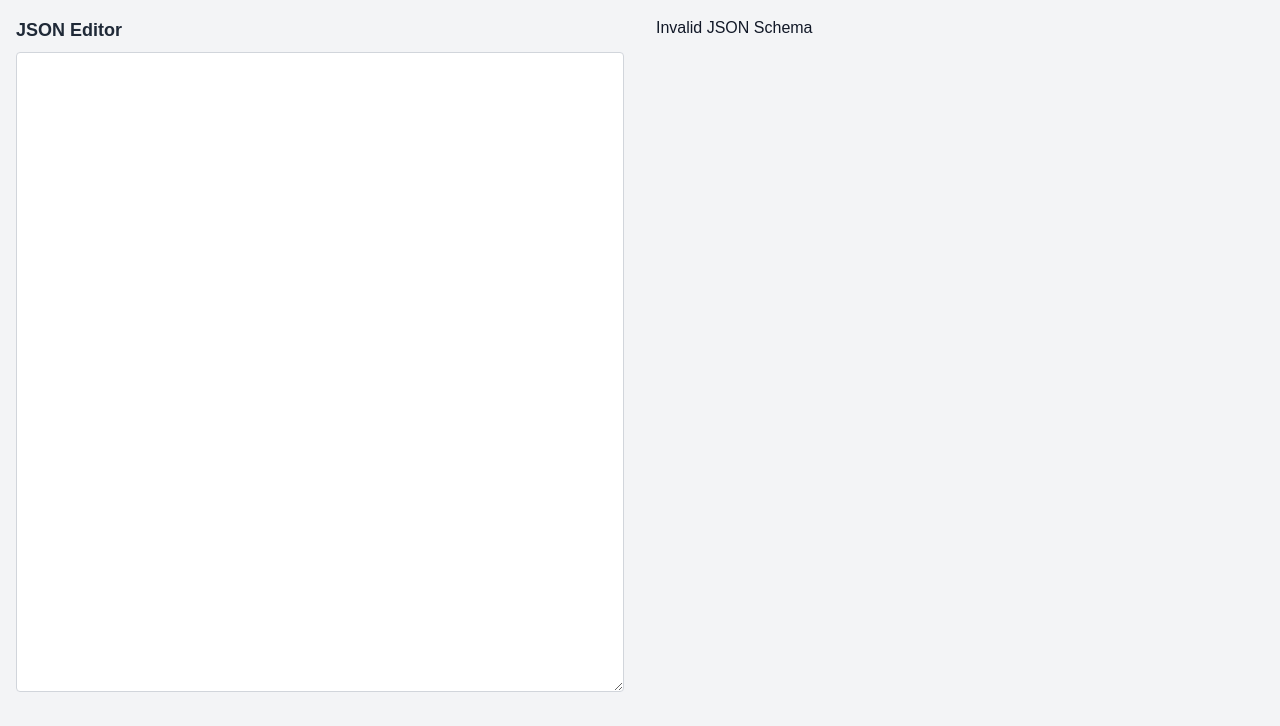
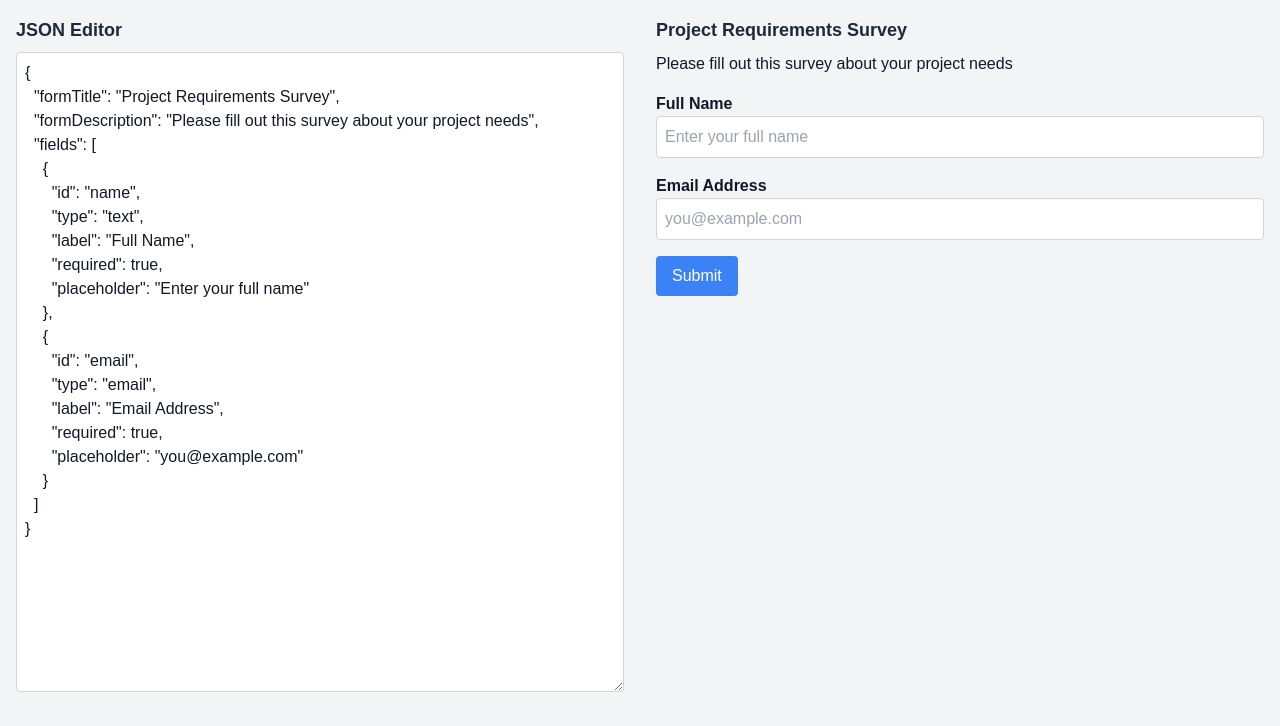
Before and after one commit to Meghana675/Dynamic-form-generator_finalVf, a React (Create React App) app: page / in a window 1280 px wide. Shown: the top 726 px of the page. Built offline with nearby package versions, Linux system fonts and the light colour scheme.

Commit message:
Update App.tsx

```diff
--- a/src/App.tsx
+++ b/src/App.tsx
@@ -1,11 +1,29 @@
-
 import React, { useState } from "react";
 import JSONEditor from "./components/JSONEditor";
 import FormPreview from "./components/FormPreview";
-import "./styles/tailwind.css";
 
 const App: React.FC = () => {
-  const [schema, setSchema] = useState<string>("");
+  // Set default JSON schema
+  const [schema, setSchema] = useState<string>(JSON.stringify({
+    formTitle: "Project Requirements Survey",
+    formDescription: "Please fill out this survey about your project needs",
+    fields: [
+      {
+        id: "name",
+        type: "text",
+        label: "Full Name",
+        required: true,
+        placeholder: "Enter your full name"
+      },
+      {
+        id: "email",
+        type: "email",
+        label: "Email Address",
+        required: true,
+        placeholder: "you@example.com"
+      }
+    ]
+  }, null, 2));
 
   return (
     <div className="flex flex-col md:flex-row h-screen">
```
